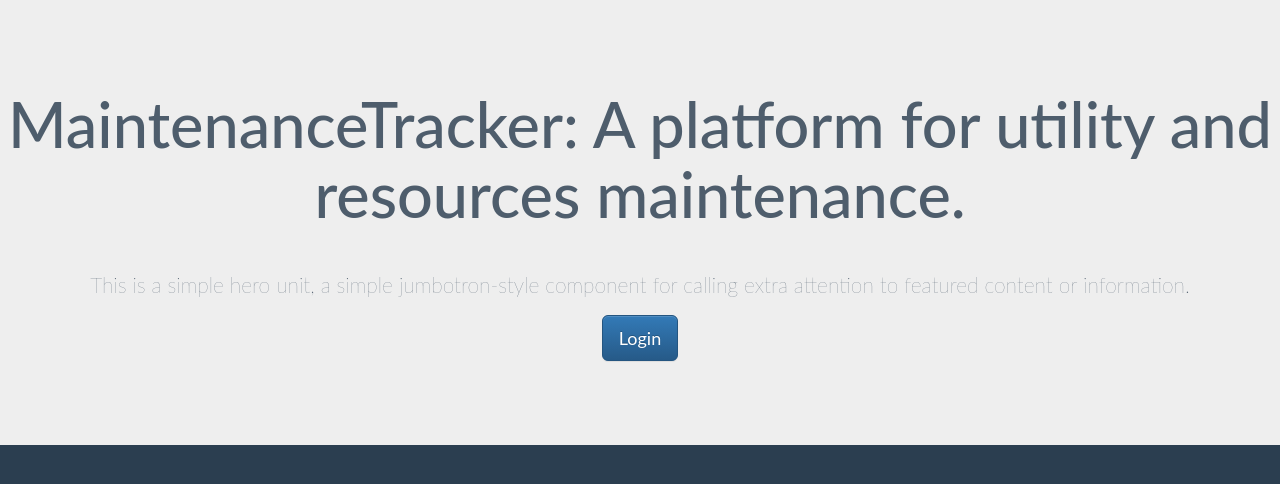
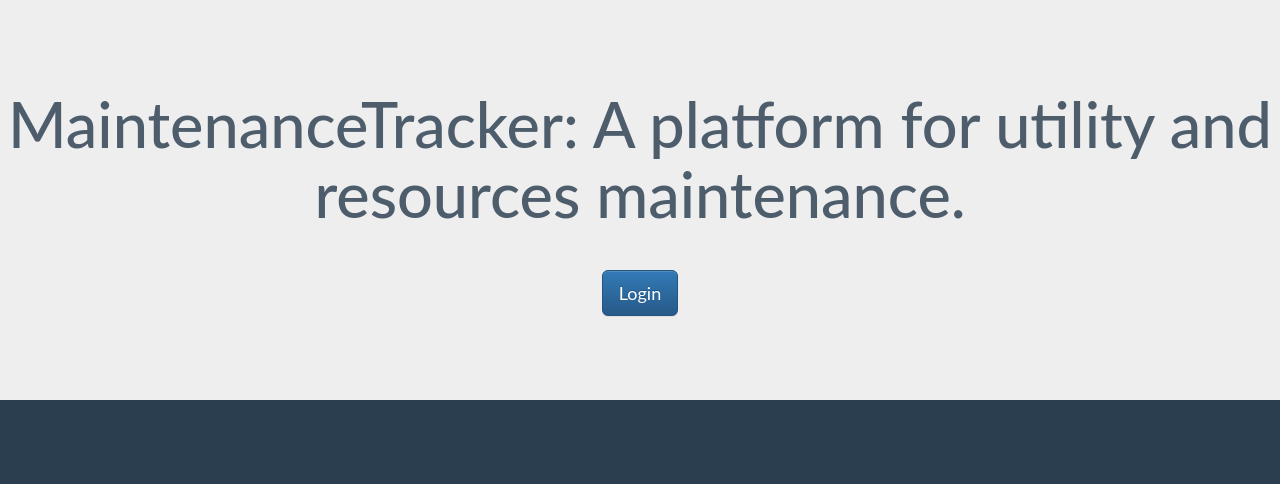
Before and after one commit to IniOluwa/bc-19-maintenance-tracker, a Node server app: page / in a window 1280 px wide. Shown: the part 65-549 px from the top of the page. Run offline with Node 20, Linux system fonts and the light colour scheme; some libraries are stand-ins or nearby versions.

Commit message:
Comments removed from landing page

```diff
--- a/views/index.ejs
+++ b/views/index.ejs
@@ -8,11 +8,8 @@
         <div class="landing-jumbo-heading">
             <div class="jumbotron">
               <h1>MaintenanceTracker: A platform for utility and resources maintenance.</h1>
-              <p>This is a simple hero unit, a simple jumbotron-style component for calling extra attention to featured content or information.</p>
               <p><a href="login" class="btn btn-primary btn-lg">Login</a></p><br>
-<!--               <p><strong>OR</strong></p>
-              <p><a href="login" class="btn btn-primary btn-lg">Signup</a></p>
- -->            </div>
+            </div>
         </div>
     </body>
 </html>
```
